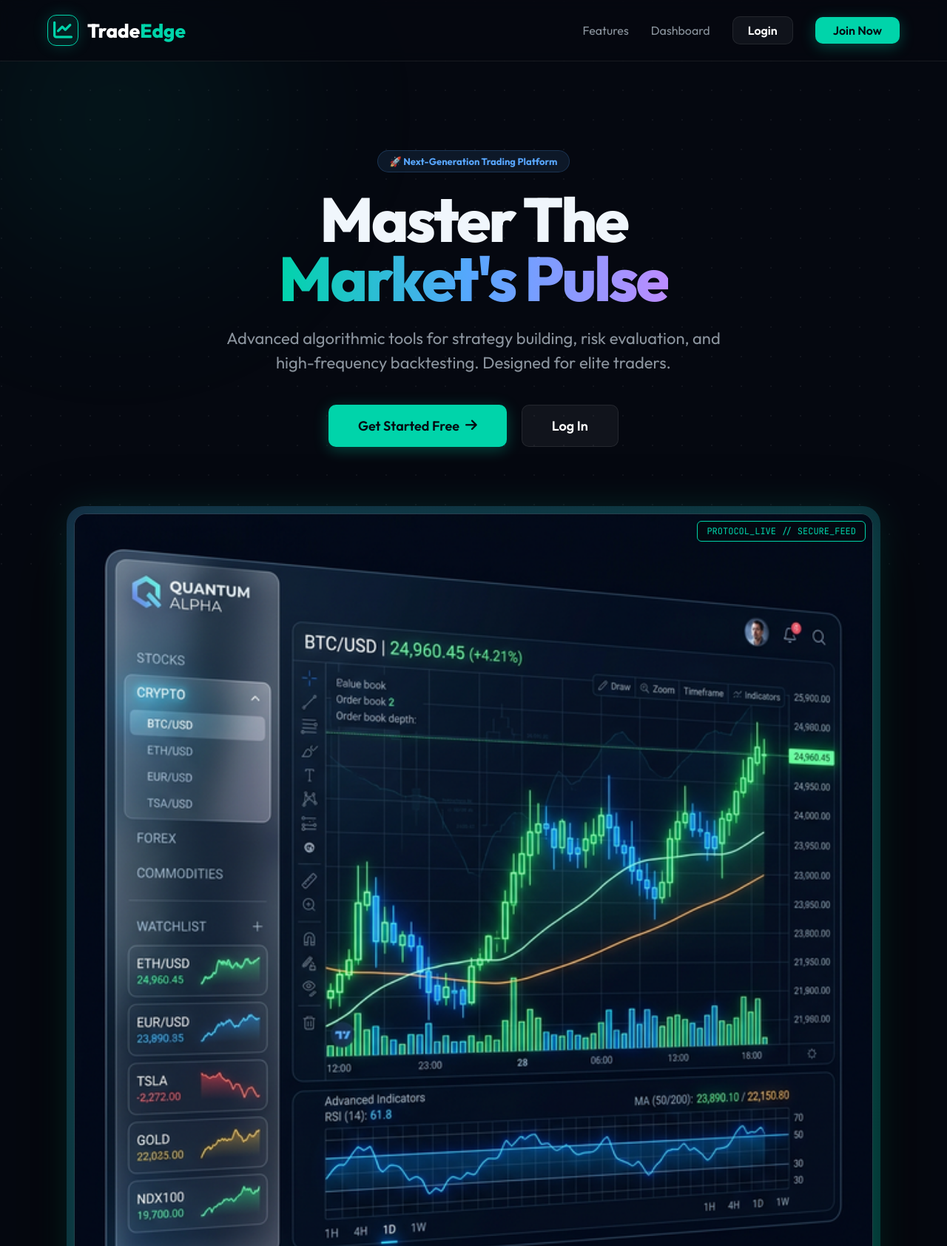
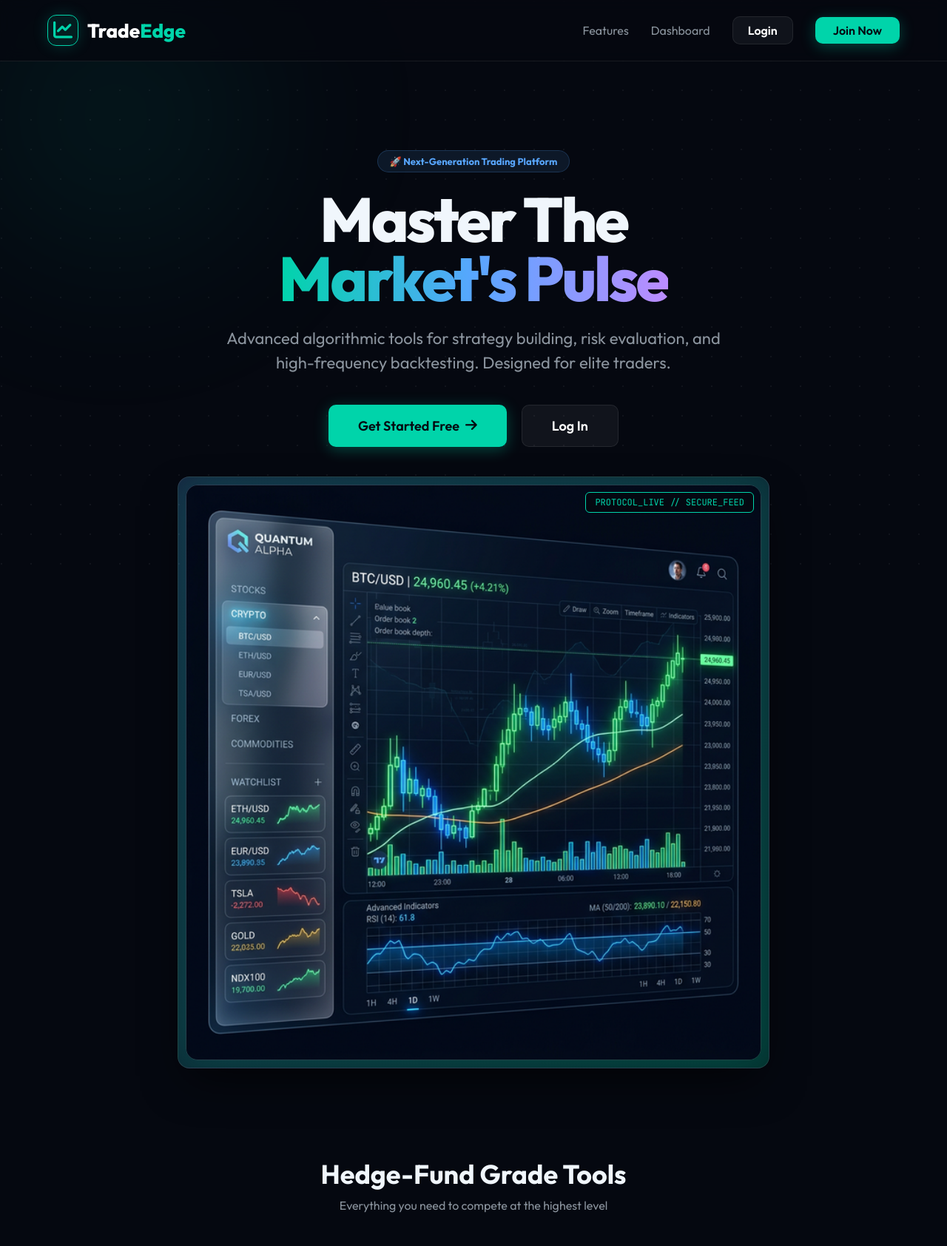
Before and after one commit to amanmishra8004-del/TradePro, a Flask app: page / in a window 1280 px wide. Shown: the top 1684 px of the page at 74% size. Run offline with Flask 3, Linux system fonts and the light colour scheme.

Commit message:
Update landing.html

```diff
--- a/templates/landing.html
+++ b/templates/landing.html
@@ -264,7 +264,7 @@
             </a>
         </div>
 
-        <div class="preview-wrapper">
+<div class="preview-wrapper" style="position: relative; width: 90%; max-width: 800px; margin: 40px auto; overflow: hidden; border-radius: 16px; border: 1px solid rgba(255,255,255,0.1); box-shadow: 0 25px 60px -15px rgba(0,0,0,0.7);">
             <img src="{{ url_for('static', filename='landing_preview.png') }}" alt="Trade Edge Dashboard Preview" class="preview-img" style="box-shadow: 0 0 50px rgba(0, 212, 170, 0.2); border: 1px solid rgba(255,255,255,0.1);">
             <div style="position: absolute; top: 20px; right: 20px;">
                 <div style="font-family: 'JetBrains Mono'; font-size: 12px; color: var(--accent-green); background: rgba(5,8,16,0.8); padding: 5px 12px; border-radius: 6px; border: 1px solid var(--accent-green); backdrop-filter: blur(5px);">
```
